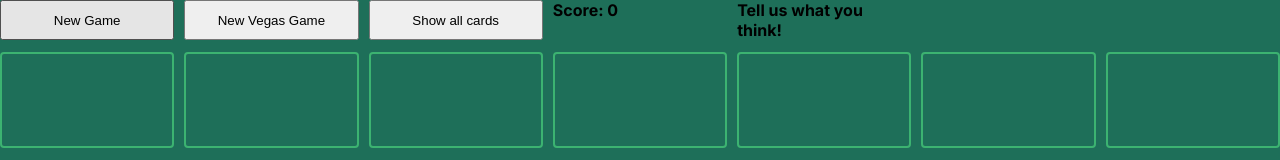
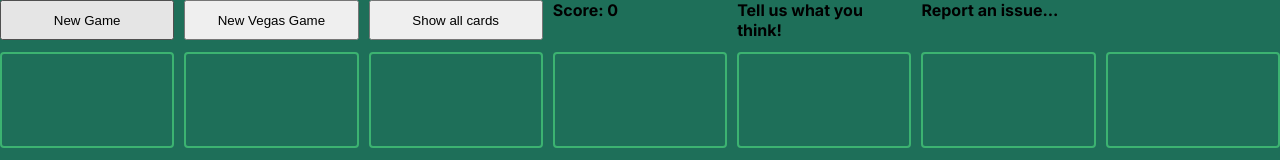
Before and after one commit to petr0191/Solitaire, a Next.js app: page / in a window 1280 px wide. Shown: the top 160 px of the page. Built offline with nearby package versions, Linux system fonts and the light colour scheme.

Commit message:
feat: issue reporting

```diff
--- a/app/page.tsx
+++ b/app/page.tsx
@@ -47,6 +47,11 @@ export default function Home() {
                 Tell us what you think!
               </a>
             </h4>
+            <h4>
+              <a href="https://www.surveymonkey.com/s/YYMVXZ8" target="_blank">
+                Report an issue...
+              </a>
+            </h4>
           </div>
 
           {/* Second Row for stock, waste, and foundations */}
```
